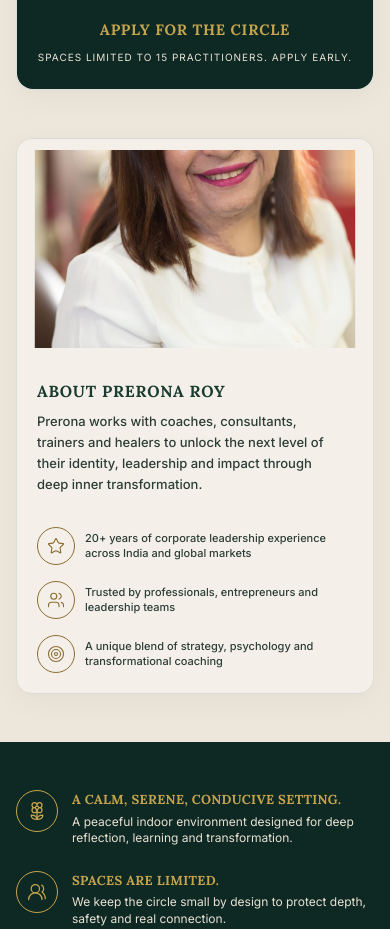
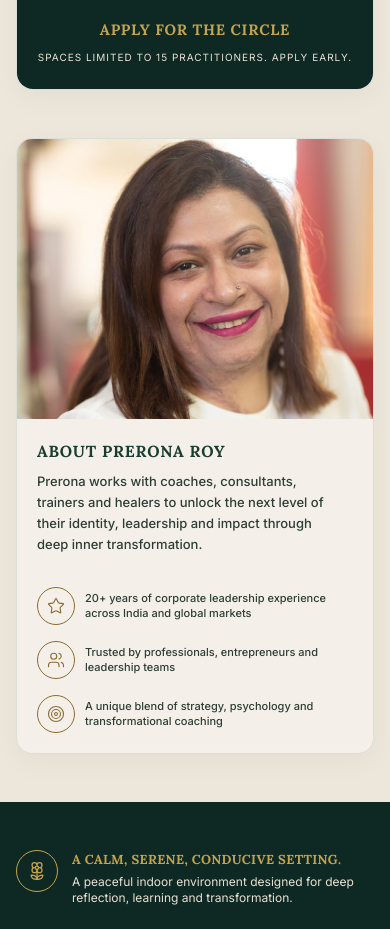
Before and after one commit to inspirexcellence/evolution-circle, a Next.js app: page / in a window 390 px wide. Shown: the part 4940-5869 px from the top of the page. Built offline with nearby package versions, Linux system fonts and the light colour scheme.

Commit message:
Fix Facilitator image cropping on mobile and smooth border animation

```diff
--- a/src/sections/FacilitatorSection.tsx
+++ b/src/sections/FacilitatorSection.tsx
@@ -15,11 +15,11 @@ export const FacilitatorSection: React.FC = () => {
     <div className="relative rounded-2xl bg-white/40 backdrop-blur-sm border border-[#1A3B2F]/10 mt-4 overflow-hidden flex flex-col sm:flex-row shadow-[0_8px_30px_rgb(0,0,0,0.04)] hover:shadow-[0_25px_60px_rgba(0,0,0,0.12)] hover:z-10 transition-all duration-400">
 
       {/* Left: Full-height Image */}
-      <div className="relative w-full sm:w-[180px] md:w-[200px] h-[220px] sm:h-auto flex-shrink-0">
+      <div className="relative w-full sm:w-[180px] md:w-[200px] h-[280px] sm:h-auto flex-shrink-0">
         <img
           src="/images/about.jpeg"
           alt="Prerona Roy"
-          className="w-full h-full scale-90  object-cover"
+          className="w-full h-full object-cover object-top"
         />
       </div>
 
```
